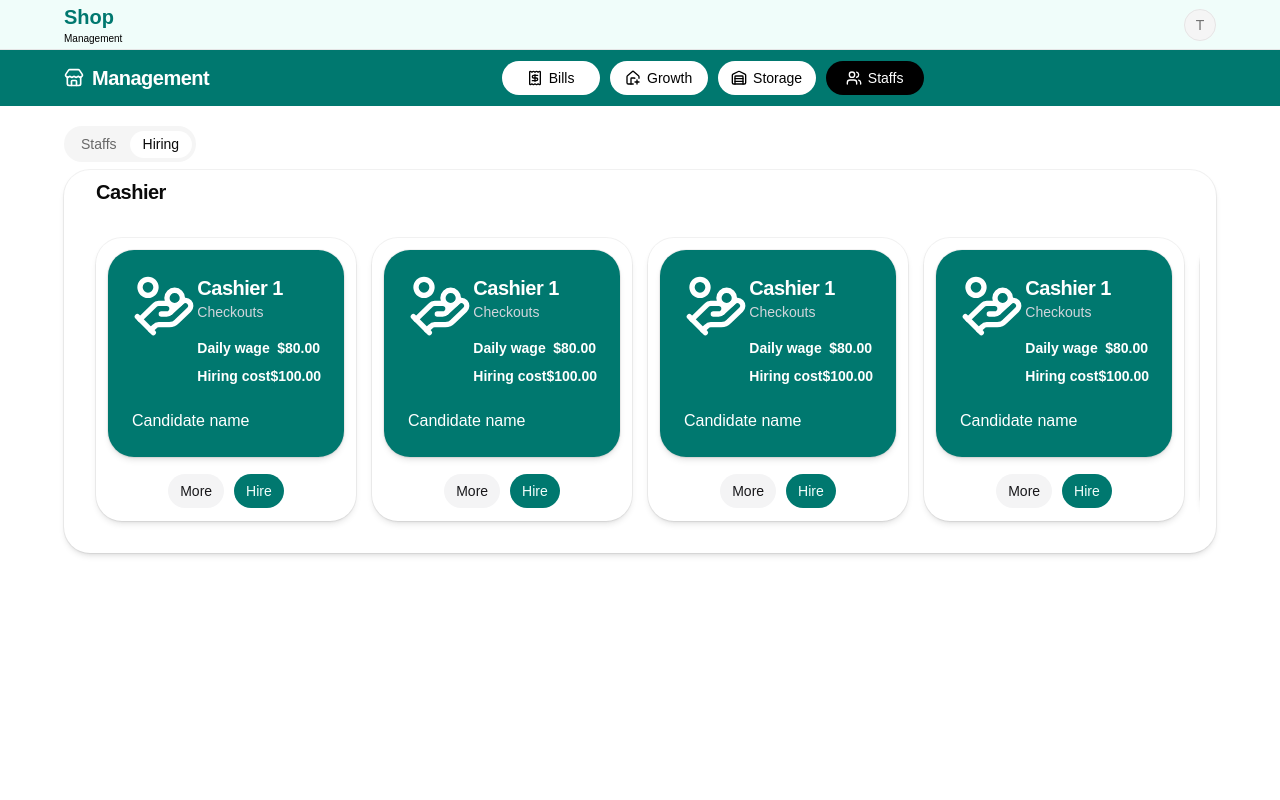
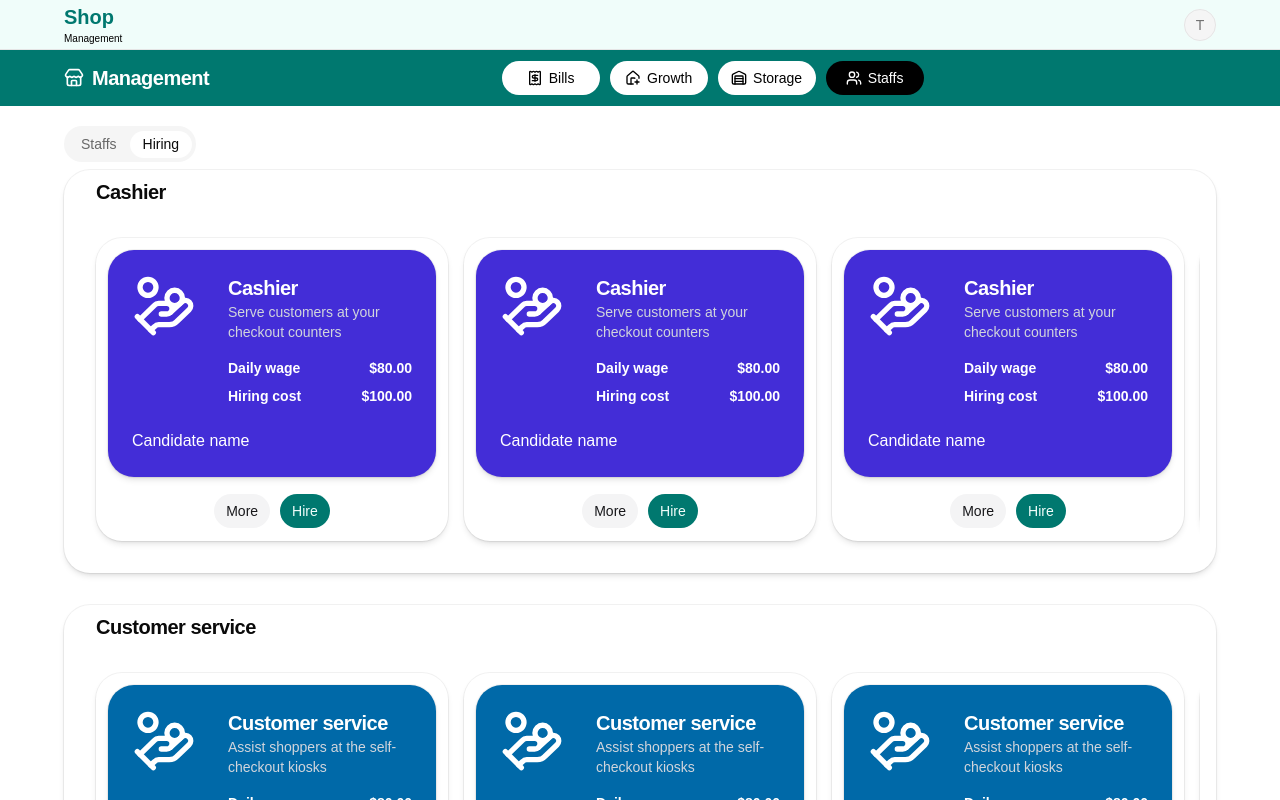
Before and after one commit to Tuong1994/Shop-Management-Page, a React (Vite) app: page /en/management/staffs in a window 1280 px wide. Both pictures are taken after a click on the tab "Hiring". Shown: the top 800 px of the page. Built offline with nearby package versions, Linux system fonts and the light colour scheme.

Commit message:
creating hiring page 80%

```diff
--- a/src/data/user.tsx
+++ b/src/data/user.tsx
@@ -20,22 +20,54 @@ export const renderUserGender = (gender: EGender, lang: Locale) => {
 }
 
 export const renderUserRole = (role: ERole, lang: Locale) => {
-  const roles: Record<ERole, ReactNode> = {
-    [ERole.MANAGER]: (
+  switch (role) {
+    case ERole.MANAGER: {
+      return (
         <Badge className="bg-pink-50 text-pink-700 dark:bg-pink-950 dark:text-pink-300">
           {lang.user.role.manager}
         </Badge>
-    ),
-    [ERole.LEADER]: (
+      )
+    }
+    case ERole.LEADER: {
+      return (
         <Badge className="bg-blue-50 text-blue-700 dark:bg-blue-950 dark:text-blue-300">
           {lang.user.role.leader}
         </Badge>
-    ),
-    [ERole.STAFF]: (
+      )
+    }
+    case ERole.CASHIER: {
+      return (
+        <Badge className="bg-indigo-50 text-indigo-700 dark:bg-indigo-950 dark:text-indigo-300">
+          {lang.user.role.cashier}
+        </Badge>
+      )
+    }
+    case ERole.CUSTOMER_SERVICE: {
+      return (
+        <Badge className="bg-sky-50 text-sky-700 dark:bg-sky-950 dark:text-sky-300">
+          {lang.user.role.customerService}
+        </Badge>
+      )
+    }
+    case ERole.STOCKER: {
+      return (
+        <Badge className="bg-orange-50 text-orange-700 dark:bg-orange-950 dark:text-orange-300">
+          {lang.user.role.stocker}
+        </Badge>
+      )
+    }
+    case ERole.JANITOR: {
+      return (
         <Badge className="bg-green-50 text-green-700 dark:bg-green-950 dark:text-green-300">
-        {lang.user.role.staff}
+          {lang.user.role.janitor}
         </Badge>
-    ),
+      )
     }
-  return roles[role]
+    default:
+      return (
+        <Badge className="bg-red-50 text-red-700 dark:bg-red-950 dark:text-red-300">
+          {lang.user.role.security}
+        </Badge>
+      )
   }
+}
--- /dev/null
+++ b/src/features/management/components/staffs/hiring-list/hiring-list-card/ helper.tsx
@@ -0,0 +1,42 @@
+import { ERole } from "@/models/user/user.enum"
+import type { Locale } from "@/locale/type"
+import type { ReactNode } from "react"
+
+export const getCardColorByRole = (role: ERole) => {
+  const colors: Record<ERole, string> = {
+    [ERole.MANAGER]: "bg-pink-700",
+    [ERole.LEADER]: "bg-blue-700",
+    [ERole.CASHIER]: "bg-indigo-700",
+    [ERole.CUSTOMER_SERVICE]: "bg-sky-700",
+    [ERole.STOCKER]: "bg-orange-700",
+    [ERole.JANITOR]: "bg-green-700",
+    [ERole.SECURITY]: "bg-red-700",
+  }
+  return colors[role] || "bg-gray-300"
+}
+
+export const renderJobTitle = (role: ERole, lang: Locale) => {
+  const titles: Record<ERole, ReactNode> = {
+    [ERole.MANAGER]: lang.user.role.manager,
+    [ERole.LEADER]: lang.user.role.leader,
+    [ERole.CASHIER]: lang.user.role.cashier,
+    [ERole.CUSTOMER_SERVICE]: lang.user.role.customerService,
+    [ERole.STOCKER]: lang.user.role.stocker,
+    [ERole.JANITOR]: lang.user.role.janitor,
+    [ERole.SECURITY]: lang.user.role.security,
+  }
+  return titles[role]
+}
+
+export const renderJobDescript = (role: ERole, lang: Locale) => {
+  const descripts: Record<ERole, ReactNode> = {
+    [ERole.MANAGER]: lang.management.hiring.manager,
+    [ERole.LEADER]: lang.management.hiring.leader,
+    [ERole.CASHIER]: lang.management.hiring.cashier,
+    [ERole.CUSTOMER_SERVICE]: lang.management.hiring.customerService,
+    [ERole.STOCKER]: lang.management.hiring.stocker,
+    [ERole.JANITOR]: lang.management.hiring.janitor,
+    [ERole.SECURITY]: lang.management.hiring.security,
+  }
+  return descripts[role]
+}
--- a/src/features/management/components/staffs/hiring-list/hiring-list-card/index.tsx
+++ b/src/features/management/components/staffs/hiring-list/hiring-list-card/index.tsx
@@ -1,28 +1,34 @@
 import type { FC } from "react"
+import { ERole } from "@/models/user/user.enum"
 import { Card, CardContent, CardFooter } from "@/components/ui/card"
 import { HandCoins } from "lucide-react"
 import { Paragraph, TextMuted, Title } from "@/components/ui/typography"
 import { Button } from "@/components/ui/button"
+import { getCardColorByRole, renderJobDescript, renderJobTitle } from "./ helper"
 import InfoRow from "@/components/page/info-row"
+import useLocale from "@/locale/use-locale"
 
 interface HiringListCardProps {
+  role?: ERole
   onMore?: (open: boolean) => void
 }
 
-const HiringListCard: FC<HiringListCardProps> = ({ onMore }) => {
+const HiringListCard: FC<HiringListCardProps> = ({ role = ERole.CASHIER, onMore }) => {
+  const { lang } = useLocale()
+
   return (
-    <Card className="p-1 gap-2">
+    <Card className="gap-2 p-1">
       <CardContent className="p-2">
-        <Card className="bg-primary text-white">
+        <Card className={`${getCardColorByRole(role)} text-white`}>
           <CardContent>
-            <div className="mb-4 grid grid-cols-1 lg:grid-cols-3 gap-2">
-              <HandCoins className="col-span-1 size-16 hidden lg:block" />
+            <div className="mb-4 grid grid-cols-1 gap-2 xl:grid-cols-3">
+              <HandCoins className="col-span-1 hidden size-16 xl:block" />
 
-              <div className="col-span-1 lg:col-span-2">
-                <Title level={4}>Cashier 1</Title>
-                <TextMuted className="mb-4 text-gray-300">Checkouts</TextMuted>
-                <InfoRow name="Daily wage" descript="$80.00" />
-                <InfoRow name="Hiring cost" descript="$100.00" />
+              <div className="col-span-1 xl:col-span-2">
+                <Title level={4}>{renderJobTitle(role, lang)}</Title>
+                <TextMuted className="mb-4 text-gray-300">{renderJobDescript(role, lang)}</TextMuted>
+                <InfoRow name={lang.management.hiring.wage} descript="$80.00" />
+                <InfoRow name={lang.management.hiring.cost} descript="$100.00" />
               </div>
             </div>
 
@@ -33,9 +39,9 @@ const HiringListCard: FC<HiringListCardProps> = ({ onMore }) => {
 
       <CardFooter className="flex justify-center gap-2 pb-2">
         <Button variant="secondary" onClick={() => onMore?.(true)}>
-          More
+          {lang.management.actions.more}
         </Button>
-        <Button>Hire</Button>
+        <Button>{lang.management.actions.hire}</Button>
       </CardFooter>
     </Card>
   )
--- /dev/null
+++ b/src/features/management/components/staffs/hiring-list/hiring-list-carousel.tsx
@@ -0,0 +1,40 @@
+import type { FC, ReactNode } from "react"
+import { Title } from "@/components/ui/typography"
+import { Carousel, CarouselContent, CarouselItem } from "@/components/ui/carousel"
+import { Card, CardContent, CardHeader } from "@/components/ui/card"
+import { ERole } from "@/models/user/user.enum"
+import { renderJobTitle } from "./hiring-list-card/ helper"
+import useLocale from "@/locale/use-locale"
+
+interface HiringListCarouselProps {
+  role?: ERole
+  children?: ReactNode
+}
+
+const HiringListCarousel: FC<HiringListCarouselProps> = ({ role = ERole.CASHIER, children }) => {
+  const { lang } = useLocale()
+
+  return (
+    <Card className="gap-2 p-2 not-last:mb-8">
+      <CardHeader>
+        <Title level={4}>{renderJobTitle(role, lang)}</Title>
+      </CardHeader>
+      <CardContent className="p-2">
+        <Carousel opts={{ align: "start" }} className="w-full">
+          <CarouselContent className="p-4">
+            {Array.from({ length: 10 }).map((_, index) => (
+              <CarouselItem
+                key={index}
+                className="basis-1/1 sm:basis-1/2 md:basis-1/2 lg:basis-1/3 xl:basis-1/3"
+              >
+                {children}
+              </CarouselItem>
+            ))}
+          </CarouselContent>
+        </Carousel>
+      </CardContent>
+    </Card>
+  )
+}
+
+export default HiringListCarousel
--- a/src/features/management/components/staffs/hiring-list/index.tsx
+++ b/src/features/management/components/staffs/hiring-list/index.tsx
@@ -1,9 +1,8 @@
 import { useState, type FC } from "react"
-import { Carousel, CarouselContent, CarouselItem } from "@/components/ui/carousel"
-import { Card, CardContent, CardHeader } from "@/components/ui/card"
-import { Title } from "@/components/ui/typography"
+import { ERole } from "@/models/user/user.enum"
 import HiringListCard from "./hiring-list-card"
 import HiringCardModal from "./hiring-list-card/card-modal"
+import HiringListCarousel from "./hiring-list-carousel"
 
 interface HiringListProps {}
 
@@ -14,22 +13,25 @@ const HiringList: FC<HiringListProps> = () => {
 
   return (
     <>
-      <Card className="gap-2 p-2">
-        <CardHeader>
-          <Title level={4}>Cashier</Title>
-        </CardHeader>
-        <CardContent className="p-2">
-          <Carousel opts={{ align: "start" }} className="w-full">
-            <CarouselContent className="p-4">
-              {Array.from({ length: 10 }).map((_, index) => (
-                <CarouselItem key={index} className="basis-1/1 sm:basis-1/2 md:basis-1/3 lg:basis-1/3 xl:basis-1/4">
-                  <HiringListCard onMore={handleTriggerModal} />
-                </CarouselItem>
-              ))}
-            </CarouselContent>
-          </Carousel>
-        </CardContent>
-      </Card>
+      <HiringListCarousel role={ERole.CASHIER}>
+        <HiringListCard role={ERole.CASHIER} onMore={handleTriggerModal} />
+      </HiringListCarousel>
+
+       <HiringListCarousel role={ERole.CUSTOMER_SERVICE}>
+        <HiringListCard role={ERole.CUSTOMER_SERVICE} onMore={handleTriggerModal} />
+      </HiringListCarousel>
+
+       <HiringListCarousel role={ERole.STOCKER}>
+        <HiringListCard role={ERole.STOCKER} onMore={handleTriggerModal} />
+      </HiringListCarousel>
+
+       <HiringListCarousel role={ERole.JANITOR}>
+        <HiringListCard role={ERole.JANITOR} onMore={handleTriggerModal} />
+      </HiringListCarousel>
+
+       <HiringListCarousel role={ERole.SECURITY}>
+        <HiringListCard role={ERole.SECURITY} onMore={handleTriggerModal} />
+      </HiringListCarousel>
 
       <HiringCardModal open={openModal} onOpenChange={handleTriggerModal} />
     </>
--- a/src/locale/en/management.ts
+++ b/src/locale/en/management.ts
@@ -14,6 +14,23 @@ const management_en = {
       storage: "Storage",
     },
   },
+  hiring: {
+    wage: "Daily wage",
+    cost: "Hiring cost",
+    manager: "Manage store",
+    leader: "Support, supervising staffs",
+    staff: "Staff",
+    cashier: "Serve customers at your checkout counters",
+    stocker: "Replenish empty shelves using stock from your storage room",
+    customerService: "Assist shoppers at the self-checkout kiosks",
+    janitor: "Clean up trash and spills to keep customers happy",
+    security: "Catch shoplifters who try to steal your products",
+  },
+  actions: {
+    more: "More",
+    hire: "Hire",
+    fire: "Fire",
+  },
 }
 
 export default management_en
--- a/src/locale/en/user.ts
+++ b/src/locale/en/user.ts
@@ -7,6 +7,11 @@ const user_en = {
     manager: "Manager",
     leader: "Leader",
     staff: "Staff",
+    cashier: "Cashier",
+    stocker: "Stocker",
+    customerService: "Customer service",
+    janitor: "Janitor",
+    security: "Security"
   },
 }
 
--- a/src/locale/vn/management.ts
+++ b/src/locale/vn/management.ts
@@ -14,6 +14,23 @@ const management_vn = {
       storage: "Kho",
     },
   },
+  hiring: {
+    wage: "Tiền công ngày",
+    cost: "Phí tuyển dụng",
+    manager: "Quản lý cửa hàng",
+    leader: "Hỗ trợ, giám sát nhân viên",
+    staff: "Nhân viên",
+    cashier: "Phục vụ khách hàng tại quầy thanh toán",
+    stocker: "Bổ sung hàng hóa lên kệ từ kho hàng",
+    customerService: "Hỗ trợ khách hàng tại kiosk tự thanh toán",
+    janitor: "Dọn rác và lau chùi đổ vỡ để giữ cửa hàng sạch sẽ",
+    security: "Bắt kẻ trộm hàng cố gắng lấy cắp sản phẩm",
+  },
+  actions: {
+    more: "Chi tiết",
+    hire: "Tuyển dụng",
+    fire: "Sa thải",
+  },
 }
 
 export default management_vn
--- a/src/locale/vn/user.ts
+++ b/src/locale/vn/user.ts
@@ -6,8 +6,13 @@ const user_vn = {
   role: {
     manager: "Quản lý",
     leader: "Trưởng nhóm",
-    staff: "Nhân viên"
-  }
+    staff: "Nhân viên",
+    cashier: "Thu ngân",
+    stocker: "Nhân viên xếp hàng",
+    customerService: "Chăm sóc khách hàng",
+    janitor: "Lao công",
+    security: "Bảo vệ",
+  },
 }
 
 export default user_vn
--- a/src/models/user/user.enum.ts
+++ b/src/models/user/user.enum.ts
@@ -6,7 +6,11 @@ export enum EGender {
 export enum ERole {
   MANAGER = 1,
   LEADER = 2,
-  STAFF = 3,
+  CASHIER = 3,
+  STOCKER = 4,
+  CUSTOMER_SERVICE = 5,
+  JANITOR = 6,
+  SECURITY = 7,
 }
 
 export enum EPermission {
```
Also changed, not shown: src/features/management/components/staffs/staffs-list/index.tsx (+8 -8 lines), src/features/management/data/index.tsx (line endings or trailing spaces). Lines whose indentation alone changed are shown as unchanged.
